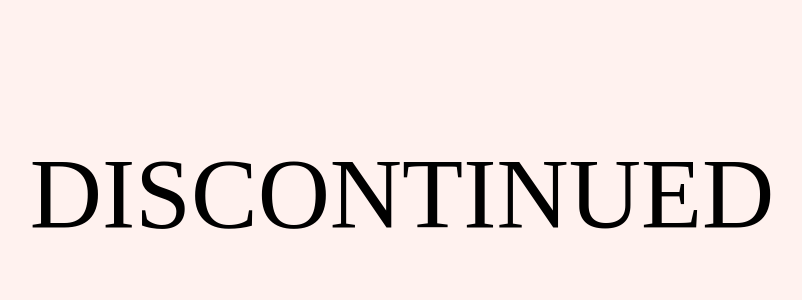
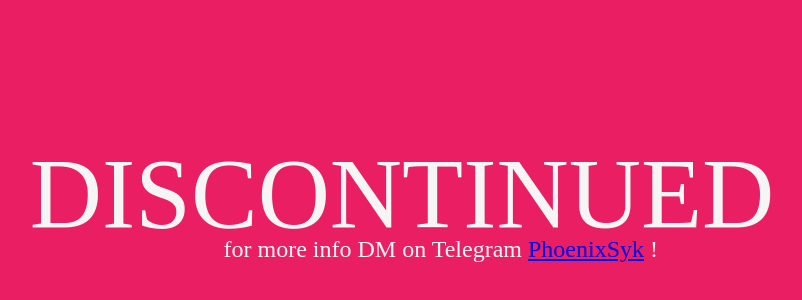
Before and after one commit to dv097/X-Born, a plain HTML site: page ADM/index.html in a window 1280 px wide. Shown: the part 72-372 px from the top of the page, without its empty margins (246-1048 px from the left). Drawn offline with Linux system fonts and the light colour scheme.

Commit message:
Update index.html

```diff
--- a/ADM/index.html
+++ b/ADM/index.html
@@ -1,9 +1,9 @@
 <html>
-	<body style="padding: 200px 0;background: #fff2ef;">
-		<div id="exp" style="text-align: center;width: 100%;position: absolute;font-size: 100px;"></div>
-		<div id="tag" style="text-align: right;width: 70%;position: absolute;font-size: 24px;top: 300px;"></div>
+	<body style="padding: 200px 0;background: #E91E63;">
+		<div id="exp" style="text-align: center;width: 100%;position: absolute;font-size: 100px;color: whitesmoke;"></div>
+		<div id="tag" style="text-align: right;width: 70%;position: absolute;font-size: 24px;top: 300px;margin-top: 8px;color: whitesmoke;"></div>
 	    <script type="text/javascript">
-	    	(new Date).getTime() <= new Date("2021-10-20") ? (location.href = "https://mub.me/JAVv") : (document.getElementById("exp").innerText = 'DISCONTINUED')
+	    	(new Date).getTime() <= new Date("2021-10-20") ? (location.href = "https://mub.me/JAVv") : (document.getElementById("exp").innerText = 'DISCONTINUED', document.getElementById("tag").innerHTML = 'for more info DM on Telegram <span id="phxl"><a href="https://t.me/hello_dav"> PhoenixSyk</a></span> !')
 	    </script>
 	</body>
 </html>
```
